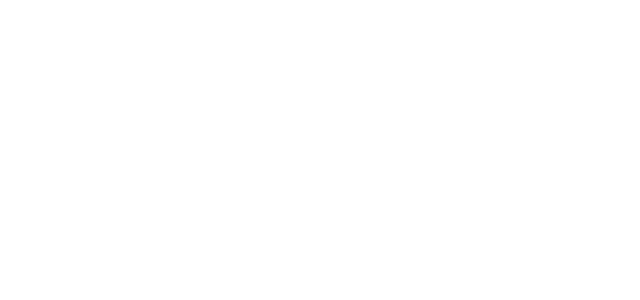
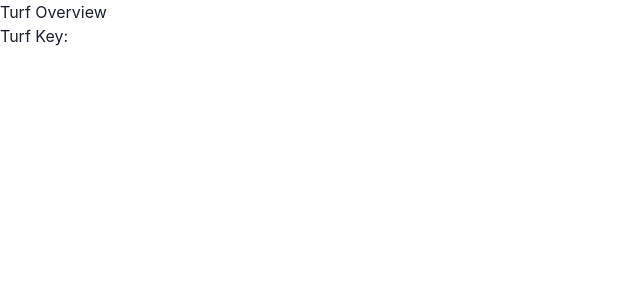
Before and after one commit to hari-h-k-k/lockspot, a React (Create React App) app in the folder frontend/: page /turfOverview in a window 1280 px wide. Before the commit this address had no page. Shown: the top 300 px of the page, without its empty margins (0-640 px from the left). Built offline with nearby package versions, Linux system fonts and the light colour scheme.

Commit message:
Turf Overview, Navigation, location

```diff
--- a/frontend/src/App.js
+++ b/frontend/src/App.js
@@ -1,8 +1,8 @@
 import './App.css';
-import {BrowserRouter, Routes, Route} from "react-router-dom";
+import {BrowserRouter, Route, Routes} from "react-router-dom";
 import Home from './components/home/Home.js';
-import ChatGPT from './chatGPT.js';
 import Profile from './components/profile/Profile.js';
+import TurfOverview from "./components/turf/TurfOverview";
 
 function App() {
     return (
@@ -14,6 +14,7 @@ function App() {
                     <Route path="/events" element={<div>Events page</div>}/>
                     <Route path="/accessories" element={<div>Accessories page</div>}/>
                     <Route path="/profile" element={<Profile/>}/>
+                    <Route path="/turfOverview" element={<TurfOverview/>}/>
                 </Routes>
             </BrowserRouter>
             {/* <ChatGPT/>  */}
--- a/frontend/src/components/turf/TurfCard.js
+++ b/frontend/src/components/turf/TurfCard.js
@@ -4,15 +4,13 @@ import {Box, Flex, Image, Text,} from "@chakra-ui/react";
 import "./Turf.css"
 import dummyImg from "../../assets/images/Thumbnail1.avif";
 
-function TurfCard({name, sports, location, handleCardClick}) {
-
-    const handleClick = () => {
-
-        handleCardClick();
+function TurfCard({name, sports, location, handleCardClick, turfKey}) {
+    const handleClick = (turfKey) => {
+        handleCardClick(turfKey);
     };
 
     return (
-        <Box maxW="md" borderWidth="1px" borderRadius="lg" overflow="hidden" onClick={handleClick}>
+        <Box maxW="md" borderWidth="1px" borderRadius="lg" overflow="hidden" onClick={() => handleClick({turfKey})}>
             <Flex>
                 <Image src={dummyImg} alt="Image" boxSize="40%" objectFit="contain"/>
                 <Box p="4">
--- a/frontend/src/components/turf/TurfOverview.js
+++ b/frontend/src/components/turf/TurfOverview.js
@@ -1,9 +1,19 @@
-function TurfOverview() {
+import React from 'react';
+import {useLocation} from 'react-router-dom';
+
+const TurfOverview = () => {
+    const location = useLocation();
+    const turfKey = location.state?.turfKey; // Access the turfKey from location.state
+
+    // Rest of your TurfOverview component code
+
     return (
         <div>
+            <h1>Turf Overview</h1>
+            <p>Turf Key: {JSON.stringify(turfKey)}</p> {/* Convert turfKey to a string */}
+            {/* Rest of your component content */}
+        </div>
+    );
+};
 
-        </div>
-    )
-}
-
-export default TurfOverview
+export default TurfOverview;
--- a/frontend/src/components/turf/TurfSpace.js
+++ b/frontend/src/components/turf/TurfSpace.js
@@ -5,12 +5,14 @@ import {Container, Grid, Heading, useToast} from "@chakra-ui/react";
 
 import "./Turf.css"
 import {useSelector} from "react-redux";
+import {useNavigate} from "react-router-dom";
 
 function TurfSpace({turfLocation}) {
 
     const [turfList, setTurfList] = useState({});
     const userDetails = useSelector(state => state.user);
     const toast = useToast();
+    const navigate = useNavigate();
 
     useEffect(() => {
         axiosInstance({
@@ -30,11 +32,7 @@ function TurfSpace({turfLocation}) {
         });
     }, [turfLocation]);
 
-    // useEffect(() => {
-    // console.log(turfList)
-    // }, [turfList]);
-
-    const handleCardClick = () => {
+    const handleCardClick = (turfKey) => {
         if (!userDetails.loginState) {
             toast({
                 title: "Log in Status",
@@ -44,7 +42,8 @@ function TurfSpace({turfLocation}) {
                 isClosable: true,
             });
         } else {
-            // Handle turf card click
+            console.log("Clicked on", turfKey)
+            navigate('/turfOverview', {state: {turfKey}});
         }
     };
 
@@ -62,10 +61,12 @@ function TurfSpace({turfLocation}) {
                     {turfList &&
                         Object.keys(turfList).map((key) => {
                             const turf = turfList[key];
+                            console.log(key)
+                            console.log(turfList)
                             const {name, sports, location} = turf;
                             return (
                                 <TurfCard name={name} sports={sports} location={location}
-                                          handleCardClick={handleCardClick}/>
+                                          handleCardClick={handleCardClick} turfKey={key}/>
                             );
                         })}
 
```
